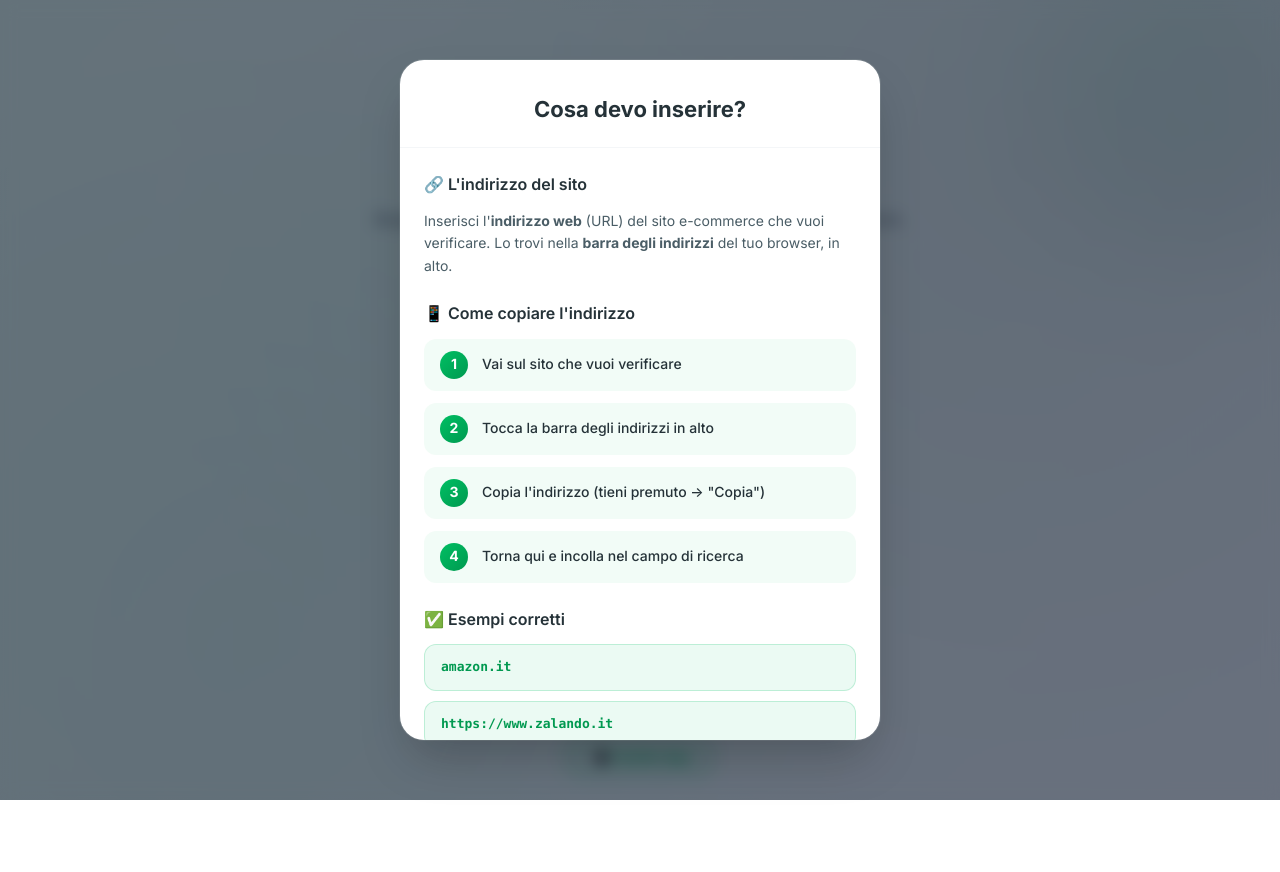
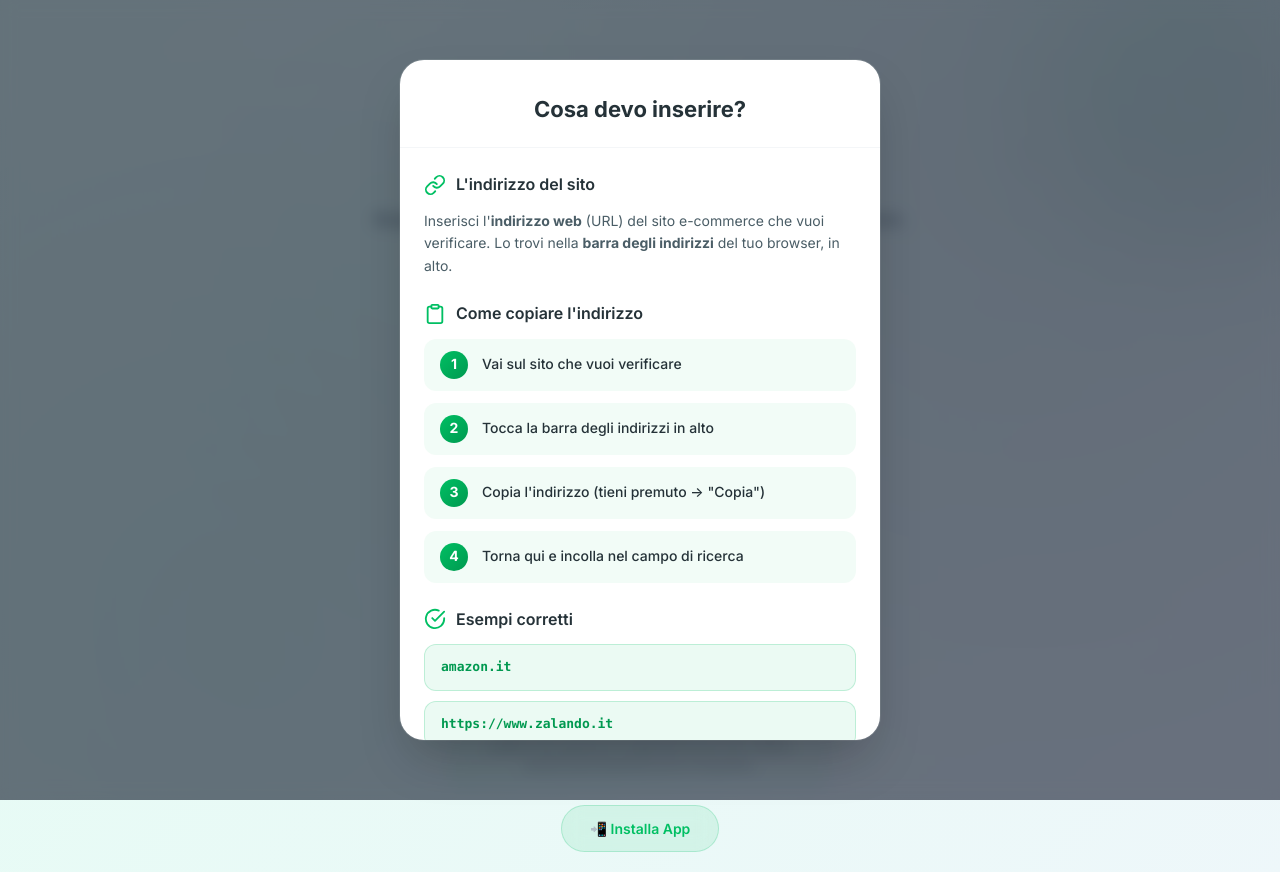
Before and after one commit to Soybot-git/Trusty, an Angular app: page / in a window 1280 px wide. Both pictures are taken after a click on the button "Cosa devo inserire?". Before the commit the page ends 800 px from the top, so only its background shows below. Built offline with nearby package versions, Linux system fonts and the light colour scheme.

Commit message:
Varie modifiche grafiche

```diff
--- a/src/app/app.component.css
+++ b/src/app/app.component.css
@@ -97,9 +97,77 @@
   font-size: 20px;
 }
 
+/* Empty State */
+.empty-state {
+  display: flex;
+  flex-direction: column;
+  align-items: center;
+  gap: 20px;
+  padding: 32px 20px;
+  animation: fadeIn 0.6s ease-out;
+}
+
+.shield-container {
+  animation: float 3s ease-in-out infinite;
+}
+
+@keyframes float {
+  0%, 100% { transform: translateY(0); }
+  50% { transform: translateY(-10px); }
+}
+
+.shield-icon {
+  width: 80px;
+  height: 80px;
+  color: var(--primary);
+  filter: drop-shadow(0 4px 12px rgba(0, 191, 99, 0.25));
+}
+
+.shield-body {
+  fill: rgba(0, 191, 99, 0.1);
+  stroke-dasharray: 200;
+  stroke-dashoffset: 200;
+  animation: drawShield 1.2s ease-out forwards;
+}
+
+@keyframes drawShield {
+  to { stroke-dashoffset: 0; }
+}
+
+.checkmark {
+  stroke-dasharray: 50;
+  stroke-dashoffset: 50;
+  animation: drawCheck 0.6s ease-out 0.8s forwards;
+}
+
+@keyframes drawCheck {
+  to { stroke-dashoffset: 0; }
+}
+
+.empty-state-text {
+  font-size: 15px;
+  color: var(--text-secondary);
+  font-weight: 500;
+  text-align: center;
+}
+
+/* Footer */
 .footer {
   padding: 20px 16px;
   text-align: center;
+  position: relative;
+}
+
+.footer::before {
+  content: '';
+  position: absolute;
+  top: 0;
+  left: 50%;
+  transform: translateX(-50%);
+  width: 120px;
+  height: 2px;
+  background: linear-gradient(90deg, transparent, var(--primary), transparent);
+  border-radius: 2px;
 }
 
 .disclaimer {
@@ -108,6 +176,10 @@
   line-height: 1.6;
   max-width: 380px;
   margin: 0 auto 16px;
+  padding: 14px 18px;
+  background: rgba(0, 191, 99, 0.03);
+  border: 1px solid rgba(0, 191, 99, 0.08);
+  border-radius: 12px;
 }
 
 .install-btn {
--- a/src/app/app.component.html
+++ b/src/app/app.component.html
@@ -11,6 +11,20 @@
       (helpClick)="showHelpModal = true"
       (infoClick)="showInfoModal = true"
     />
+
+    @if (!isLoading && !result && !error) {
+      <div class="empty-state">
+        <div class="shield-container">
+          <svg class="shield-icon" viewBox="0 0 64 64" fill="none" xmlns="http://www.w3.org/2000/svg">
+            <path class="shield-body" d="M32 4L8 14V30C8 46.5 18.5 56.5 32 60C45.5 56.5 56 46.5 56 30V14L32 4Z"
+                  stroke="currentColor" stroke-width="3" stroke-linecap="round" stroke-linejoin="round"/>
+            <path class="checkmark" d="M22 32L29 39L42 26"
+                  stroke="currentColor" stroke-width="3" stroke-linecap="round" stroke-linejoin="round"/>
+          </svg>
+        </div>
+        <p class="empty-state-text">Inserisci un link per iniziare la verifica</p>
+      </div>
+    }
 
     @if (isLoading) {
       <app-loading message="Analisi in corso" />
--- a/src/app/components/help-modal/help-modal.component.css
+++ b/src/app/components/help-modal/help-modal.component.css
@@ -95,6 +95,28 @@
   font-weight: 600;
   color: var(--text-primary);
   margin: 0 0 12px;
+  display: flex;
+  align-items: center;
+  gap: 10px;
+}
+
+.section-icon {
+  width: 22px;
+  height: 22px;
+  color: var(--primary);
+  flex-shrink: 0;
+}
+
+.section-icon.success {
+  color: var(--primary);
+}
+
+.section-icon.danger {
+  color: #dc2626;
+}
+
+.section-icon.tip {
+  color: var(--primary-dark);
 }
 
 .info-section p {
--- a/src/app/components/help-modal/help-modal.component.html
+++ b/src/app/components/help-modal/help-modal.component.html
@@ -7,7 +7,13 @@
 
     <div class="modal-body">
       <section class="info-section">
-        <h3>🔗 L'indirizzo del sito</h3>
+        <h3>
+          <svg class="section-icon" viewBox="0 0 24 24" fill="none" stroke="currentColor" stroke-width="2" stroke-linecap="round" stroke-linejoin="round">
+            <path d="M10 13a5 5 0 0 0 7.54.54l3-3a5 5 0 0 0-7.07-7.07l-1.72 1.71"/>
+            <path d="M14 11a5 5 0 0 0-7.54-.54l-3 3a5 5 0 0 0 7.07 7.07l1.71-1.71"/>
+          </svg>
+          L'indirizzo del sito
+        </h3>
         <p>
           Inserisci l'<strong>indirizzo web</strong> (URL) del sito e-commerce che vuoi verificare.
           Lo trovi nella <strong>barra degli indirizzi</strong> del tuo browser, in alto.
@@ -15,7 +21,13 @@
       </section>
 
       <section class="info-section">
-        <h3>📱 Come copiare l'indirizzo</h3>
+        <h3>
+          <svg class="section-icon" viewBox="0 0 24 24" fill="none" stroke="currentColor" stroke-width="2" stroke-linecap="round" stroke-linejoin="round">
+            <path d="M16 4h2a2 2 0 0 1 2 2v14a2 2 0 0 1-2 2H6a2 2 0 0 1-2-2V6a2 2 0 0 1 2-2h2"/>
+            <rect x="8" y="2" width="8" height="4" rx="1" ry="1"/>
+          </svg>
+          Come copiare l'indirizzo
+        </h3>
         <div class="steps-list">
           <div class="step">
             <span class="step-number">1</span>
@@ -37,7 +49,13 @@
       </section>
 
       <section class="info-section">
-        <h3>✅ Esempi corretti</h3>
+        <h3>
+          <svg class="section-icon success" viewBox="0 0 24 24" fill="none" stroke="currentColor" stroke-width="2" stroke-linecap="round" stroke-linejoin="round">
+            <path d="M22 11.08V12a10 10 0 1 1-5.93-9.14"/>
+            <polyline points="22 4 12 14.01 9 11.01"/>
+          </svg>
+          Esempi corretti
+        </h3>
         <div class="examples">
           <div class="example good">
             <code>amazon.it</code>
@@ -52,7 +70,14 @@
       </section>
 
       <section class="info-section">
-        <h3>❌ Esempi non validi</h3>
+        <h3>
+          <svg class="section-icon danger" viewBox="0 0 24 24" fill="none" stroke="currentColor" stroke-width="2" stroke-linecap="round" stroke-linejoin="round">
+            <circle cx="12" cy="12" r="10"/>
+            <line x1="15" y1="9" x2="9" y2="15"/>
+            <line x1="9" y1="9" x2="15" y2="15"/>
+          </svg>
+          Esempi non validi
+        </h3>
         <div class="examples">
           <div class="example bad">
             <code>nome del negozio</code>
@@ -66,7 +91,14 @@
       </section>
 
       <section class="info-section tip-section">
-        <h3>💡 Suggerimento</h3>
+        <h3>
+          <svg class="section-icon tip" viewBox="0 0 24 24" fill="none" stroke="currentColor" stroke-width="2" stroke-linecap="round" stroke-linejoin="round">
+            <line x1="9" y1="18" x2="15" y2="18"/>
+            <line x1="10" y1="22" x2="14" y2="22"/>
+            <path d="M15.09 14c.18-.98.65-1.74 1.41-2.5A4.65 4.65 0 0 0 18 8 6 6 0 0 0 6 8c0 1 .23 2.23 1.5 3.5A4.61 4.61 0 0 1 8.91 14"/>
+          </svg>
+          Suggerimento
+        </h3>
         <p>
           Se hai ricevuto un <strong>link via WhatsApp, email o SMS</strong> e vuoi verificarlo,
           <strong>non aprirlo</strong>! Copia il link direttamente dal messaggio e incollalo qui
--- a/src/app/components/info-modal/info-modal.component.css
+++ b/src/app/components/info-modal/info-modal.component.css
@@ -119,6 +119,20 @@
   font-weight: 600;
   color: var(--text-primary);
   margin: 0 0 12px;
+  display: flex;
+  align-items: center;
+  gap: 10px;
+}
+
+.section-icon {
+  width: 22px;
+  height: 22px;
+  color: var(--primary);
+  flex-shrink: 0;
+}
+
+.section-icon.warning {
+  color: #B45309;
 }
 
 .info-section p {
--- a/src/app/components/trust-result/trust-result.component.html
+++ b/src/app/components/trust-result/trust-result.component.html
@@ -68,10 +68,10 @@
                   <polyline points="20 6 9 17 4 12"/>
                 </svg>
               } @else if (bullet.icon === 'warning') {
-                <svg width="16" height="16" viewBox="0 0 24 24" fill="none" stroke="currentColor" stroke-width="2">
-                  <path d="M10.29 3.86L1.82 18a2 2 0 001.71 3h16.94a2 2 0 001.71-3L13.71 3.86a2 2 0 00-3.42 0z"/>
+                <svg width="16" height="16" viewBox="0 0 24 24" fill="none" stroke="currentColor" stroke-width="2" stroke-linecap="round" stroke-linejoin="round">
+                  <path d="M10.29 3.86L1.82 18a2 2 0 0 0 1.71 3h16.94a2 2 0 0 0 1.71-3L13.71 3.86a2 2 0 0 0-3.42 0z"/>
                   <line x1="12" y1="9" x2="12" y2="13"/>
-                  <circle cx="12" cy="16" r="1" fill="currentColor"/>
+                  <line x1="12" y1="17" x2="12.01" y2="17"/>
                 </svg>
               } @else {
                 <svg width="16" height="16" viewBox="0 0 24 24" fill="none" stroke="currentColor" stroke-width="2.5">
--- a/src/app/components/url-input/url-input.component.css
+++ b/src/app/components/url-input/url-input.component.css
@@ -167,12 +167,31 @@
   font-size: 13px;
   font-weight: 500;
   cursor: pointer;
-  padding: 8px 4px;
-  transition: color 0.2s ease;
+  padding: 8px 12px;
+  transition: all 0.3s ease;
+  position: relative;
+  border-radius: 8px;
+}
+
+.info-link::after {
+  content: '';
+  position: absolute;
+  bottom: 6px;
+  left: 12px;
+  width: 0;
+  height: 2px;
+  background: var(--primary);
+  border-radius: 1px;
+  transition: width 0.3s ease;
 }
 
 .info-link:hover {
   color: var(--primary);
+  background: rgba(0, 191, 99, 0.08);
+}
+
+.info-link:hover::after {
+  width: calc(100% - 24px);
 }
 
 .link-separator {
```
Also changed, not shown: src/app/components/info-modal/info-modal.component.html (+31 -4 lines), src/app/components/loading/loading.component.css (+25 -99 lines), src/app/components/loading/loading.component.html (+5 -30 lines), src/assets/icons/icon-512x512.png, src/favicon.svg.
